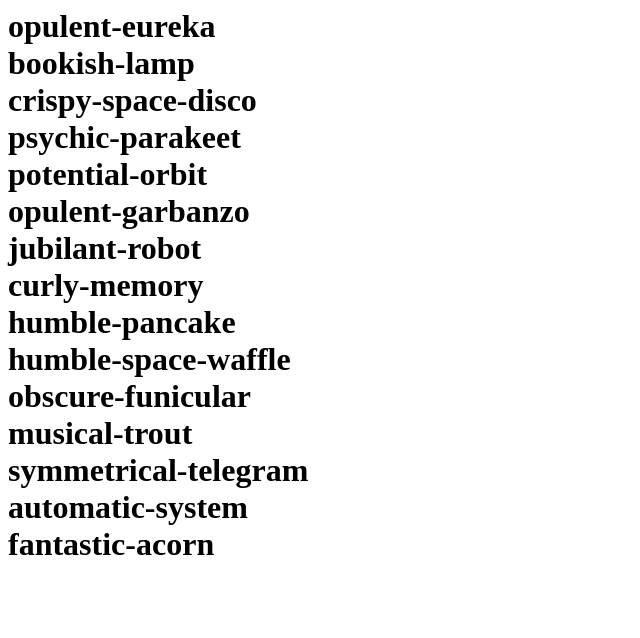
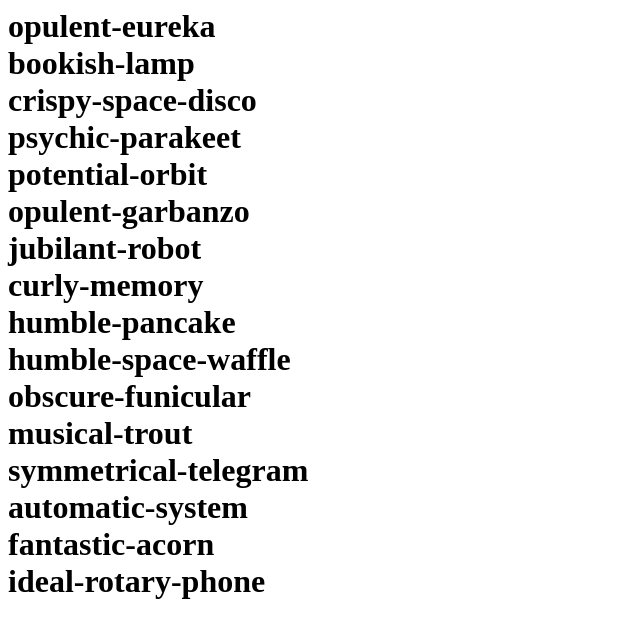
Before and after one commit to kokorocks/codespace-names, a plain HTML site: page index.html in a window 1280 px wide. Shown: the whole page, without its empty margins (0-640 px from the left). Drawn offline with Linux system fonts and the light colour scheme.

Commit message:
Update index.html

```diff
--- a/index.html
+++ b/index.html
@@ -13,4 +13,5 @@ musical-trout<br>
 symmetrical-telegram<br>
 automatic-system<br>
 fantastic-acorn<br>
+ideal-rotary-phone<br>
 </h1>
```
